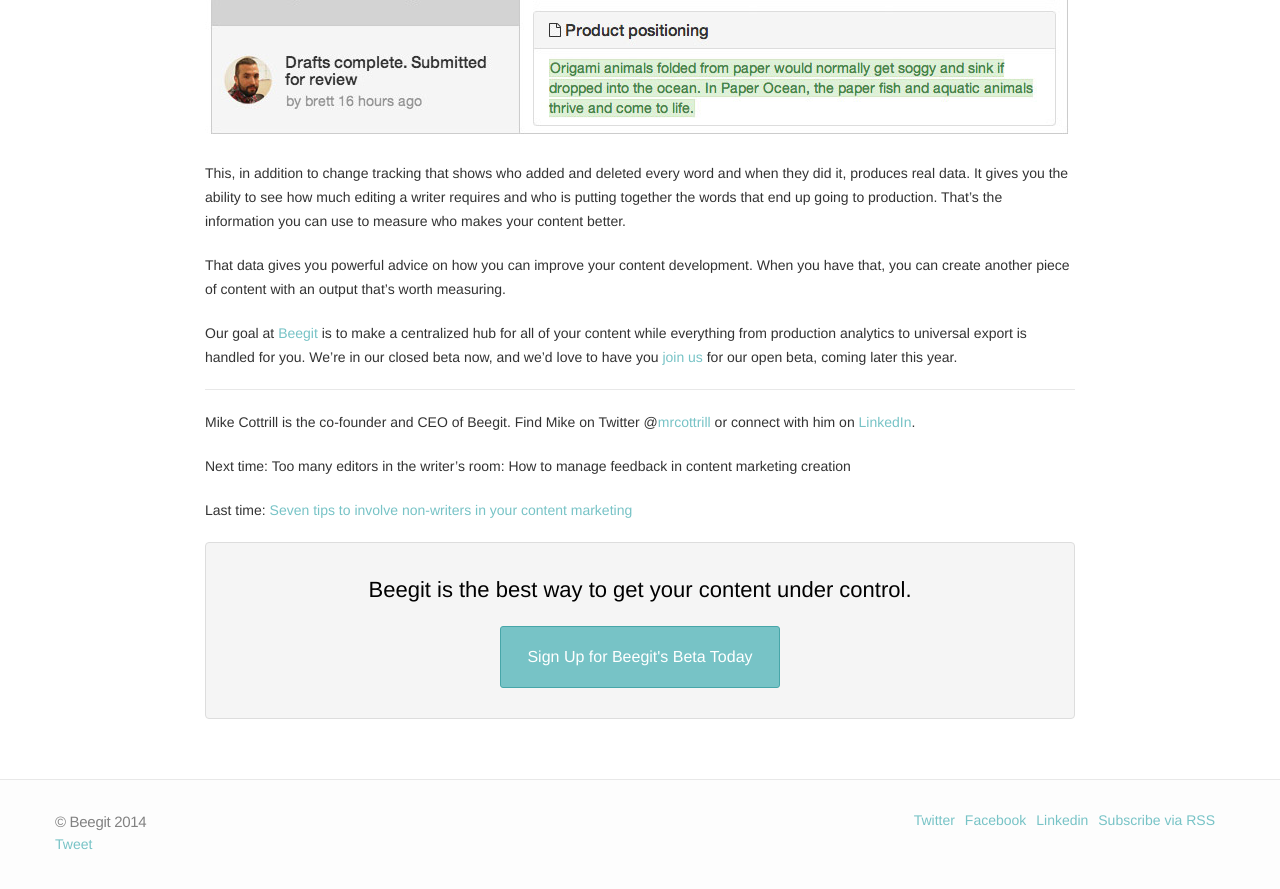
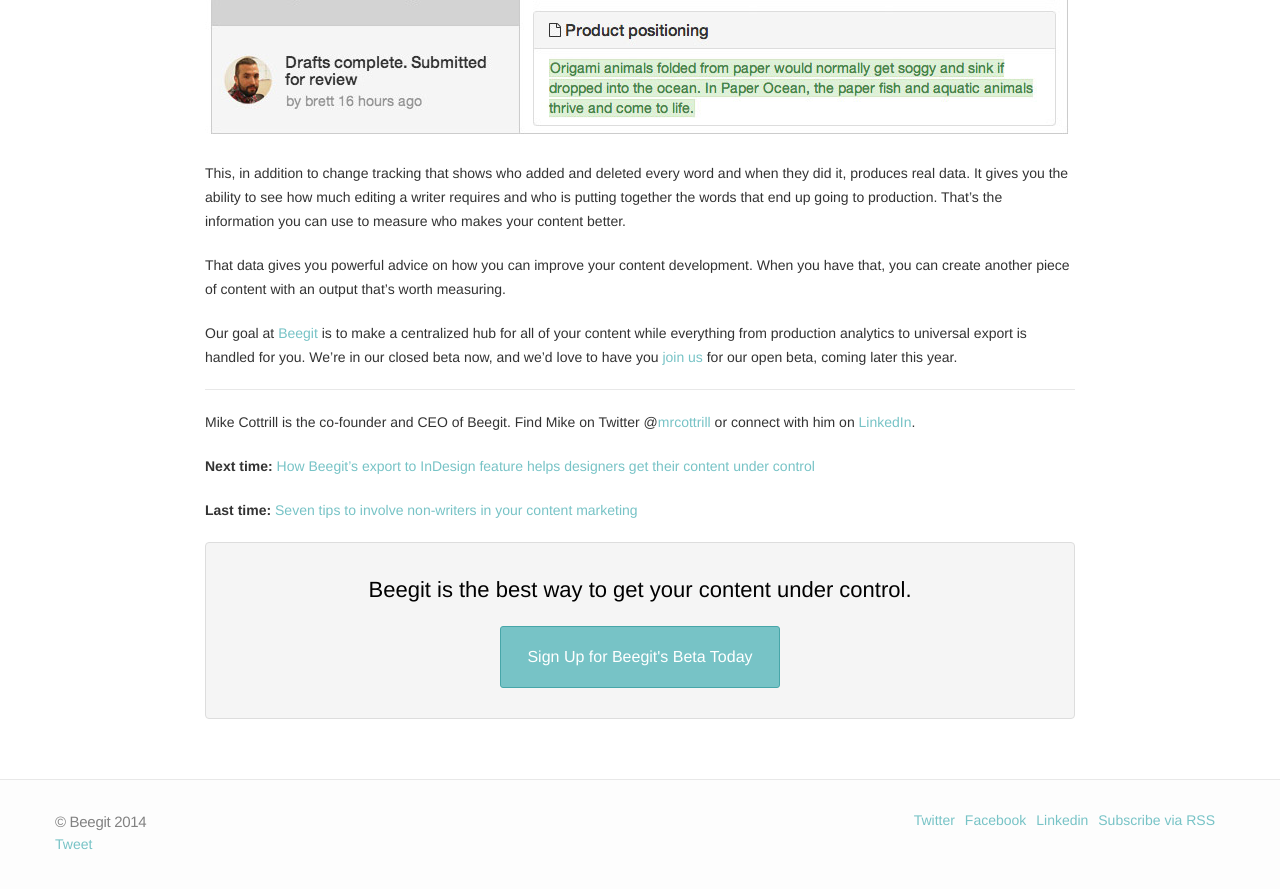
Before and after one commit to sancsoft/beegit.github.io, a Jekyll site: the page built from _posts/2014-07-24-you_are_measuring_wrong.markdown, in a window 1280 px wide and 900 px high, scrolled down 1405 px. Shown: the top 889 px of the window. Built offline with Jekyll 4.4.1, drawn with Linux system fonts in a browser that asks for light colours; comment, search, counter and statistics services are not loaded.

Commit message:
Updated next/previous post links in each post

```diff
--- a/_posts/2014-05-27-supporting-markdown.markdown
+++ b/_posts/2014-05-27-supporting-markdown.markdown
@@ -83,4 +83,6 @@
 
 Mike Cottrill is the co-founder and CEO of Beegit. Find Mike on Twitter @[mrcottrill](https://twitter.com/mrcottrill) or connect with him on [LinkedIn](http://www.linkedin.com/in/mikecottrill).
 
-**Next time**: The value of real version control -- not just a scrolling revision history.
+**Last time**: [Introducing Beegit: A better way to work together on content](http://blog.beegit.com/2014/04/28/introducing-beegit/)
+
+**Next time**: [Killing revision history to give writers actual version control](http://blog.beegit.com/2014/06/09/real-version-control/)
--- a/_posts/2014-06-09-real-version-control.markdown
+++ b/_posts/2014-06-09-real-version-control.markdown
@@ -47,6 +47,6 @@
 ----
 Mike Cottrill is the co-founder and CEO of Beegit. Find Mike on Twitter @[mrcottrill](https://twitter.com/mrcottrill) or connect with him on [LinkedIn](www.linkedin.com/in/mikecottrill/).
 
-**Next time**: Making content that works for web and print
+**Next time**: [Seven tips to involve non-writers in your content marketing](http://blog.beegit.com/2014/07/03/seven-tips/)
 
 **Last time**: [Building a better word processor with Markdown support](http://blog.beegit.com/2014/05/27/supporting-markdown/)
--- a/_posts/2014-07-03-seven-tips.markdown
+++ b/_posts/2014-07-03-seven-tips.markdown
@@ -70,6 +70,6 @@
 
 Mike Cottrill is a former magazine editor and the co-founder and CEO of Beegit. Find Mike on Twitter @[mrcottrill](https://twitter.com/mrcottrill) or connect with him on [LinkedIn](https://www.linkedin.com/in/mikecottrill).
 
-Next time: The way you measure your content marketing is all wrong (sorry)
+**Next time:** [The way you're measuring content is all wrong](http://blog.beegit.com/2014/07/24/you_are_measuring_wrong/)
 
-Last time: [Killing revision history to give writers actual version control](http://blog.beegit.com/2014/06/09/real-version-control/)
+**Last time:** [Killing revision history to give writers actual version control](http://blog.beegit.com/2014/06/09/real-version-control/)
--- a/_posts/2014-07-24-you_are_measuring_wrong.markdown
+++ b/_posts/2014-07-24-you_are_measuring_wrong.markdown
@@ -37,6 +37,6 @@
 ____
 Mike Cottrill is the co-founder and CEO of Beegit. Find Mike on Twitter @[mrcottrill](https://twitter.com/mrcottrill) or connect with him on [LinkedIn](https://www.linkedin.com/in/mikecottrill).
 
-Next time: Too many editors in the writer's room: How to manage feedback in content marketing creation
+**Next time:** [How Beegit's export to InDesign feature helps designers get their content under control](http://blog.beegit.com/2014/08/04/export-to-indesign/)
 
-Last time: [Seven tips to involve non-writers in your content marketing](http://blog.beegit.com/2014/07/03/seven-tips/)
+**Last time:** [Seven tips to involve non-writers in your content marketing](http://blog.beegit.com/2014/07/03/seven-tips/)
--- a/_posts/2014-08-04-export-to-indesign.markdown
+++ b/_posts/2014-08-04-export-to-indesign.markdown
@@ -140,9 +140,9 @@
 
 JD Eaton is the co-founder and CMO of Beegit. Find him on Twitter @[designerjde](https://twitter.com/designerjde) or connect with him on <a href="https://www.linkedin.com/in/jdeaton">LinkedIn</a>.
 
-Next time: Why we're passionate about giving version control to writers
+**Next time:** [Measured words: metrics for modern content creation](http://blog.beegit.com/2014/08/11/metrics-for-content/)
 
-Last time: [The way you're measuring content is all wrong](http://blog.beegit.com/2014/07/24/you_are_measuring_wrong/)
+**Last time:** [The way you're measuring content is all wrong](http://blog.beegit.com/2014/07/24/you_are_measuring_wrong/)
 
 ---
 
--- a/_posts/2014-08-11-metrics-for-content.markdown
+++ b/_posts/2014-08-11-metrics-for-content.markdown
@@ -53,9 +53,9 @@
 
 Mike Cottrill is the co-founder and CEO of Beegit. Find Mike on Twitter @[mrcottrill](https://twitter.com/mrcottrill) or connect with him on [LinkedIn](https://www.linkedin.com/in/mikecottrill).
 
-Next time: Giving the power of version control to everyone
+**Next time:** Giving the power of version control to everyone
 
-Last time: [How Beegit's export to InDesign feature helps designers get their content under control](http://blog.beegit.com/2014/08/04/export-to-indesign/)
+**Last time:** [How Beegit's export to InDesign feature helps designers get their content under control](http://blog.beegit.com/2014/08/04/export-to-indesign/)
 
 ____
 
```
